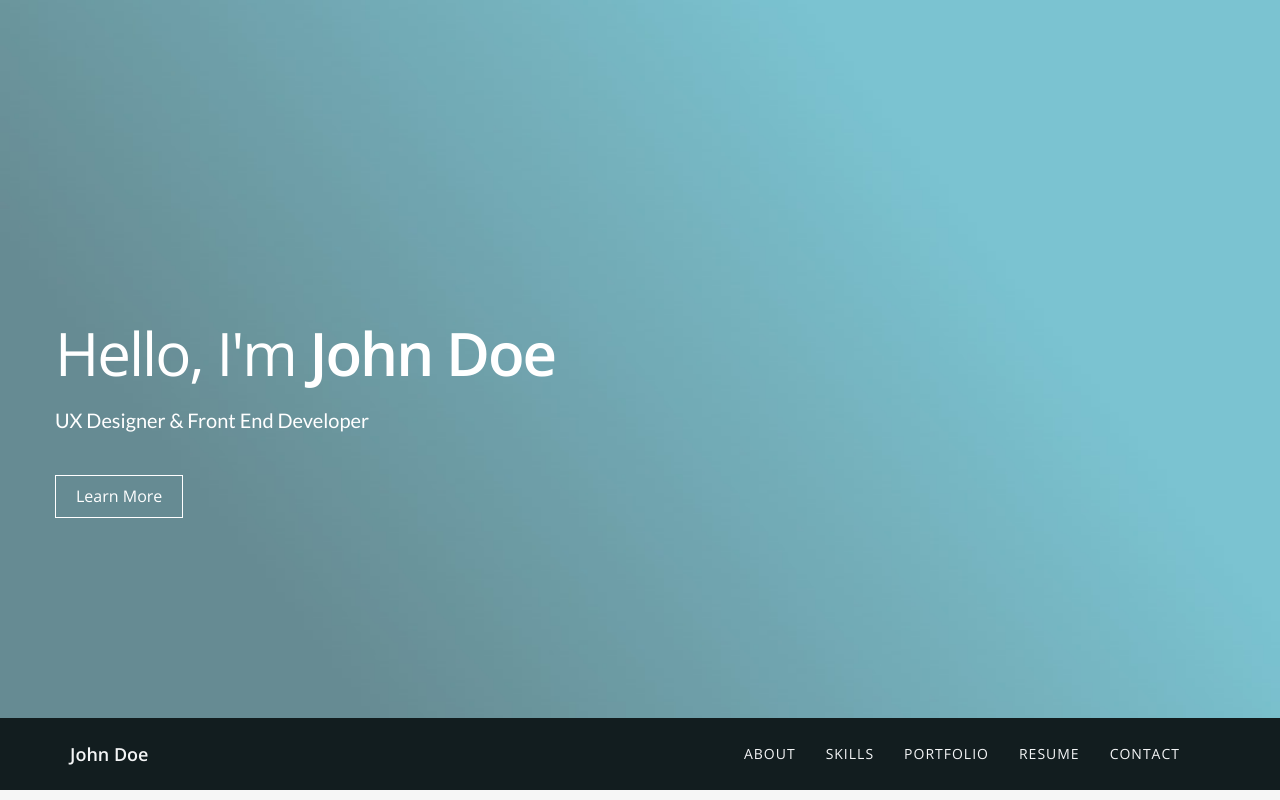
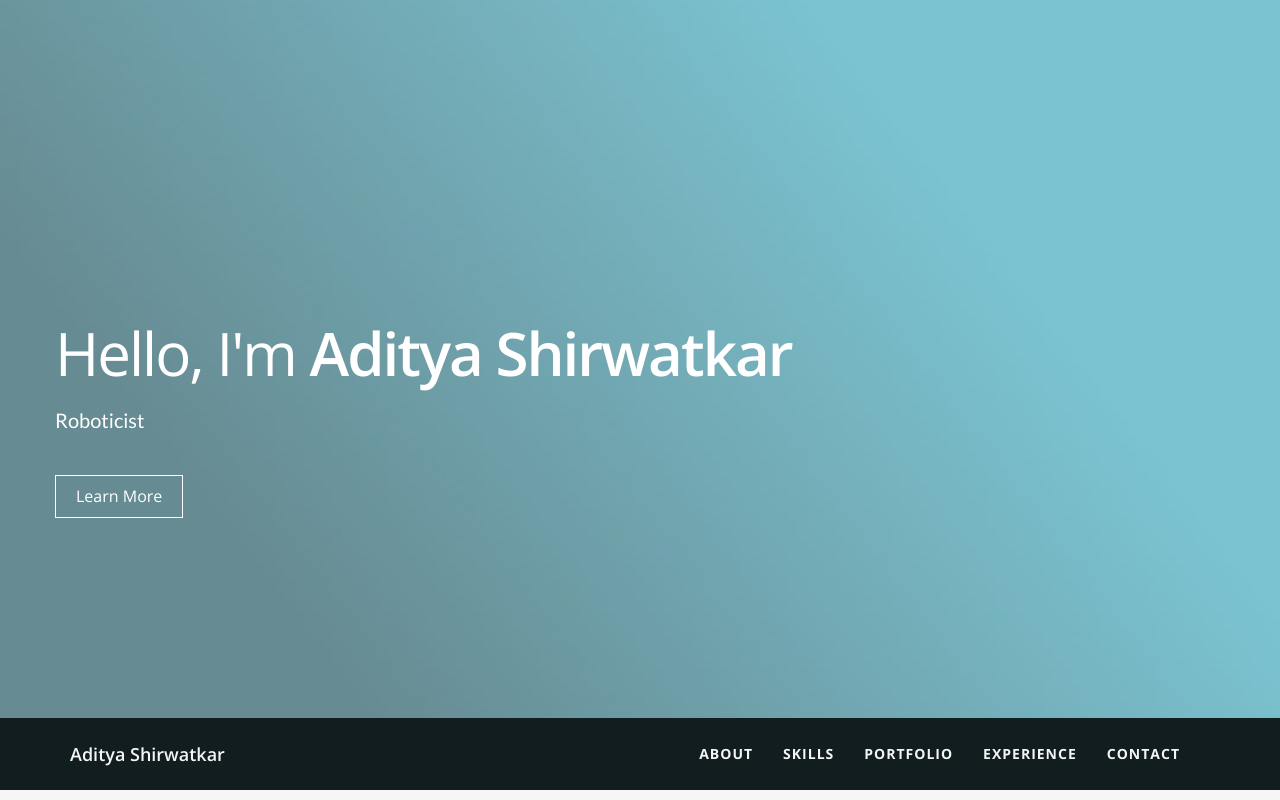
Before and after one commit to aditya-shirwatkar/backup-website, a plain HTML site: page index.html in a window 1280 px wide. Shown: the top 800 px of the page. Drawn offline with nearby package versions, Linux system fonts and the light colour scheme.

Commit message:
Fixed header and nav-bar

```diff
--- a/index.html
+++ b/index.html
@@ -41,8 +41,8 @@
     <div class="container">
       <div class="row">
         <div class="intro-text">
-          <h1>Hello, I'm <span class="name">John Doe</span></h1>
-          <p>UX Designer & Front End Developer</p>
+          <h1>Hello, I'm <span class="name">Aditya Shirwatkar</span></h1>
+          <p>Roboticist</p>
           <a href="#about" class="btn btn-default btn-lg page-scroll">Learn More</a> </div>
       </div>
     </div>
@@ -54,18 +54,18 @@
     <div class="container">
       <div class="navbar-header">
         <button type="button" class="navbar-toggle" data-toggle="collapse" data-target=".navbar-main-collapse"> <i class="fa fa-bars"></i> </button>
-        <a class="navbar-brand page-scroll" href="#page-top">John Doe</a> </div>
+        <a class="navbar-brand page-scroll" href="#page-top">Aditya Shirwatkar</a> </div>
 
       <!-- Collect the nav links, forms, and other content for toggling -->
       <div class="collapse navbar-collapse navbar-right navbar-main-collapse">
         <ul class="nav navbar-nav">
           <!-- Hidden li included to remove active class from about link when scrolled up past about section -->
           <li class="hidden"> <a href="#page-top"></a> </li>
-          <li> <a class="page-scroll" href="#about">About</a> </li>
-          <li> <a class="page-scroll" href="#skills">Skills</a> </li>
-          <li> <a class="page-scroll" href="#portfolio">Portfolio</a> </li>
-          <li> <a class="page-scroll" href="#resume">Resume</a> </li>
-          <li> <a class="page-scroll" href="#contact">Contact</a> </li>
+          <li> <a class="page-scroll" href="#about"><strong>About</strong></a> </li>
+          <li> <a class="page-scroll" href="#skills"><strong>Skills</strong></a> </li>
+          <li> <a class="page-scroll" href="#portfolio"><strong>Portfolio</strong></a> </li>
+          <li> <a class="page-scroll" href="#resume"><strong>Experience</strong></a> </li>
+          <li> <a class="page-scroll" href="#contact"><strong>Contact</strong></a> </li>
         </ul>
       </div>
     </div>
```
